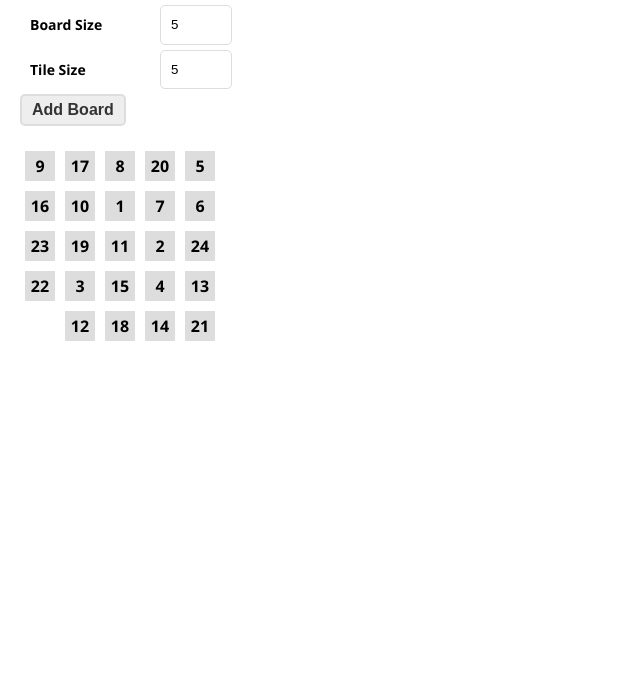
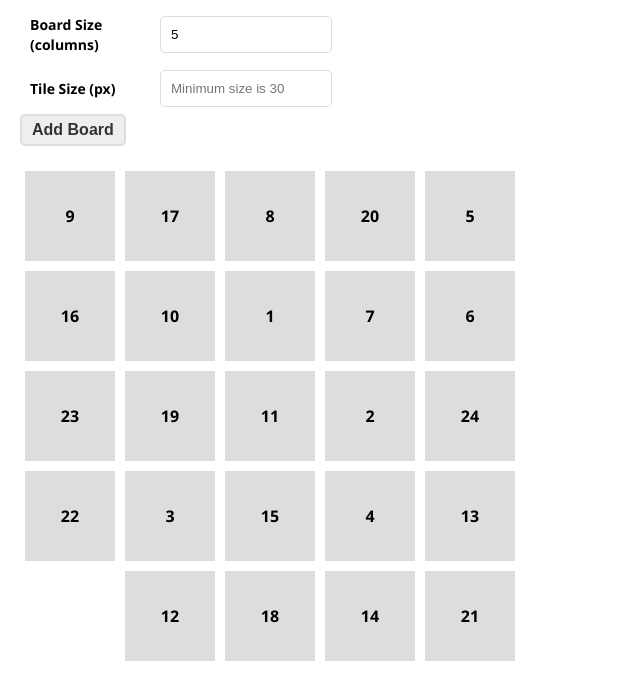
Before and after one commit to omgdork/15-puzzle, a website with bundled scripts: page index.html in a window 1280 px wide. Both pictures are taken after typing "5", "5" into the empty fields and a click on the button "Add Board". Shown: the whole page, without its empty margins (0-640 px from the left). Built offline with nearby package versions, Linux system fonts and the light colour scheme.

Commit message:
Changed unit of tile size.

```diff
--- a/app.js
+++ b/app.js
@@ -8,9 +8,9 @@ const txtTileSize = document.getElementById('txt-tile-size');
 const btnAdd = document.getElementById('btn-add');
 
 btnAdd.addEventListener('click', () => {
-  const boardSize = parseInt(txtBoardSize.value, 10);
-  const tileSize = parseInt(txtTileSize.value, 10);
-  const newBoard = new Board(isNaN(boardSize) ? 4 : boardSize, isNaN(tileSize) ? 20 : tileSize);
+  const boardSize = parseInt(txtBoardSize.value || 4, 10);
+  const tileSize = parseInt(txtTileSize.value || 100, 10);
+  const newBoard = new Board(boardSize, tileSize);
 
   container.appendChild(newBoard.element);
 });
--- a/components/board.js
+++ b/components/board.js
@@ -2,7 +2,7 @@ import Utilities from '../utilities/utilities.js';
 import Tile from './tile.js';
 
 export default class Board {
-  constructor(size = 4, tileWidth = 20) {
+  constructor(size = 4, tileWidth = 100) {
     this.size = size;
     this.tileWidth = tileWidth;
     this.tiles = [];
@@ -23,7 +23,7 @@ export default class Board {
       tileOrder = Utilities.shuffle(tileOrder);
     } while (!this.isSolvable(tileOrder, this.size));
 
-    this.tiles = tileOrder.map((v, i, arr) => {
+    this.tiles = tileOrder.map((v) => {
       // The highest value is the blank tile.
       const tile = new Tile({
         value: v === tileCount ? 0 : v,
@@ -91,7 +91,7 @@ export default class Board {
     this.element = document.createElement('div');
     const range = document.createRange();
     const template = `
-      <div class="board" style="height: ${this.tileWidth * this.size}vmin; width: ${this.tileWidth * this.size}vmin;"></div>
+      <div class="board" style="height: ${this.tileWidth * this.size}px; width: ${this.tileWidth * this.size}px;"></div>
       <p class="message"></p>
     `;
     const frag = range.createContextualFragment(template);
--- a/components/tile.js
+++ b/components/tile.js
@@ -22,7 +22,7 @@ export default class Tile {
     }
 
     // Make the tile square.
-    const tileWidth = `calc(${this.width}vmin - 10px)`; // 10px is for the margin (5px on either side)
+    const tileWidth = `calc(${this.width}px - 10px)`; // 10px is for the margin (5px on either side)
     this.element.style = `
       height: ${tileWidth};
       line-height: ${tileWidth};
@@ -37,12 +37,13 @@ export default class Tile {
    * Moves the tile element to its latest coordinates.
    */
   move() {
-    this.element.style.top = `calc(${this.row * this.width}vmin + 5px)`;
-    this.element.style.left = `calc(${this.column * this.width}vmin + 5px)`;
+    this.element.style.top = `calc(${this.row * this.width}px + 5px)`;
+    this.element.style.left = `calc(${this.column * this.width}px + 5px)`;
   }
 
   disable() {
     this.element.removeEventListener('click', this);
+    this.element.classList.add('disabled');
   }
 
   handleEvent(e) {
--- a/index.html
+++ b/index.html
@@ -8,12 +8,12 @@
     <div class="container">
       <form>
         <div class="field">
-          <label for="txt-board-size">Board Size</label>
-          <input type="number" id="txt-board-size">
+          <label for="txt-board-size">Board Size (columns)</label>
+          <input type="number" id="txt-board-size" min="2" placeholder="Minimum size is 2" oninput="validity.valid || (value='')">
         </div>
         <div class="field">
-          <label for="txt-tile-size">Tile Size</label>
-          <input type="number" id="txt-tile-size">
+          <label for="txt-tile-size">Tile Size (px)</label>
+          <input type="number" id="txt-tile-size" min="30" placeholder="Minimum size is 30" oninput="validity.valid || (value='')">
         </div>
         <button type="button" id="btn-add" class="btn">Add Board</button>
       </form>
--- a/styles/app.css
+++ b/styles/app.css
@@ -13,6 +13,7 @@ html, body {
 }
 
 .field {
+  align-items: center;
   display: flex;
   margin: 5px 0;
 }
@@ -30,7 +31,7 @@ html, body {
 }
 
 .field input[type=number] {
-  width: 50px;
+  width: 150px;
 }
 
 .btn {
@@ -72,8 +73,12 @@ html, body {
 }
 
 .tile.null {
+  background: transparent;
+}
+
+.tile.disabled,
+.tile.null {
   cursor: default;
-  background: transparent;
 }
 
 .message {
```
